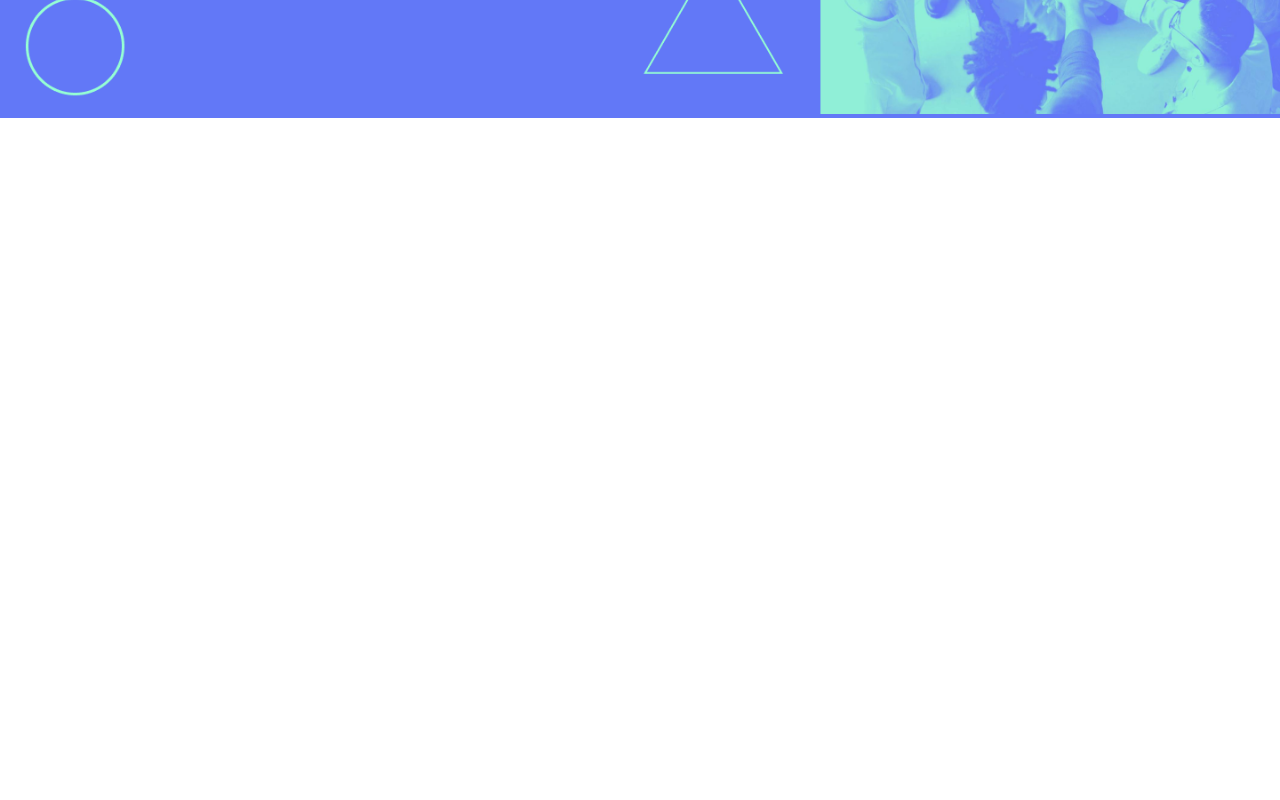
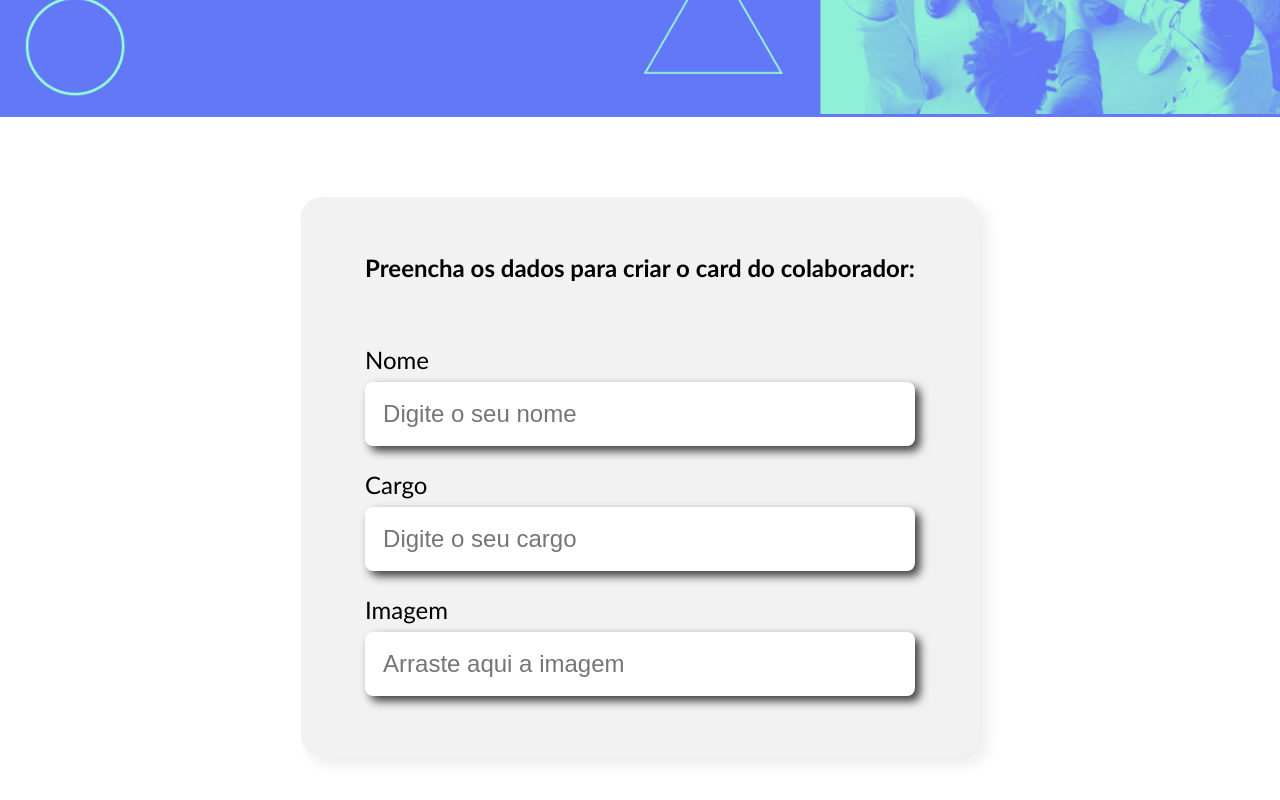
Before and after one commit to AbnerHenri/Organo, a React (Vite) app: page / in a window 1280 px wide. Shown: the part 380-1180 px from the top of the page. Before the commit the page ends 800 px from the top, so only its background shows below. Built offline with nearby package versions, Linux system fonts and the light colour scheme.

Commit message:
Create Form and TextFields

```diff
--- a/src/App.jsx
+++ b/src/App.jsx
@@ -1,11 +1,13 @@
 import "./App.css";
 
-import Banner from "./components/Banner/Banner";
+import { Banner } from "./components/Banner/Banner";
+import { Form } from "./components/Form/Form";
 
 function App() {
   return (
     <>
       <Banner />
+      <Form />
     </>
   );
 }
--- /dev/null
+++ b/src/components/Form/Form.css
@@ -0,0 +1,13 @@
+.formulario {
+  display: flex;
+  justify-content: center;
+  margin: 80px 0;
+}
+
+.formulario form {
+  max-width: 80%;
+  background-color: #f2f2f2;
+  border-radius: 20px;
+  padding: 36px 64px;
+  box-shadow: 8px 8px 16px rgba(0, 0, 0, 0.08);
+}
--- /dev/null
+++ b/src/components/Form/Form.jsx
@@ -0,0 +1,17 @@
+import "./Form.css";
+
+import { TextField } from "../TextField/TextField";
+
+export const Form = () => {
+  return (
+    <section className="formulario">
+      <form>
+        <h1>Preencha os dados para criar o card do colaborador:</h1>
+        <br></br>
+        <TextField label={"Nome"} placeholder={"Digite o seu nome"} />
+        <TextField label={"Cargo"} placeholder={"Digite o seu cargo"} />
+        <TextField label={"Imagem"} placeholder={"Arraste aqui a imagem"} />
+      </form>
+    </section>
+  );
+};
--- /dev/null
+++ b/src/components/TextField/TextField.css
@@ -0,0 +1,20 @@
+.campo-texto {
+  margin: 24px 0;
+}
+
+.campo-texto label {
+  display: block;
+  margin-bottom: 8px;
+  font-size: 24px;
+}
+
+.campo-texto input {
+  background-color: #fff;
+  box-shadow: 5px 5px 10px rgb(59, 59, 59);
+  width: 100%;
+  border: none;
+  border-radius: 8px;
+  font-size: 24px;
+  padding: 18px;
+  box-sizing: border-box;
+}
--- /dev/null
+++ b/src/components/TextField/TextField.jsx
@@ -0,0 +1,10 @@
+import "./TextField.css";
+
+export const TextField = ({ label, placeholder }) => {
+  return (
+    <div className="campo-texto">
+      <label>{label}</label>
+      <input type="text" placeholder={placeholder} />
+    </div>
+  );
+};
--- a/src/index.css
+++ b/src/index.css
@@ -3,4 +3,6 @@ body {
   padding: 0;
   box-sizing: border-box;
   overflow-x: hidden;
+
+  font-family: "Gill Sans", "Gill Sans MT", Calibri, "Trebuchet MS", sans-serif;
 }
```
Also changed, not shown: src/components/Banner/Banner.jsx (+2 -5 lines).
